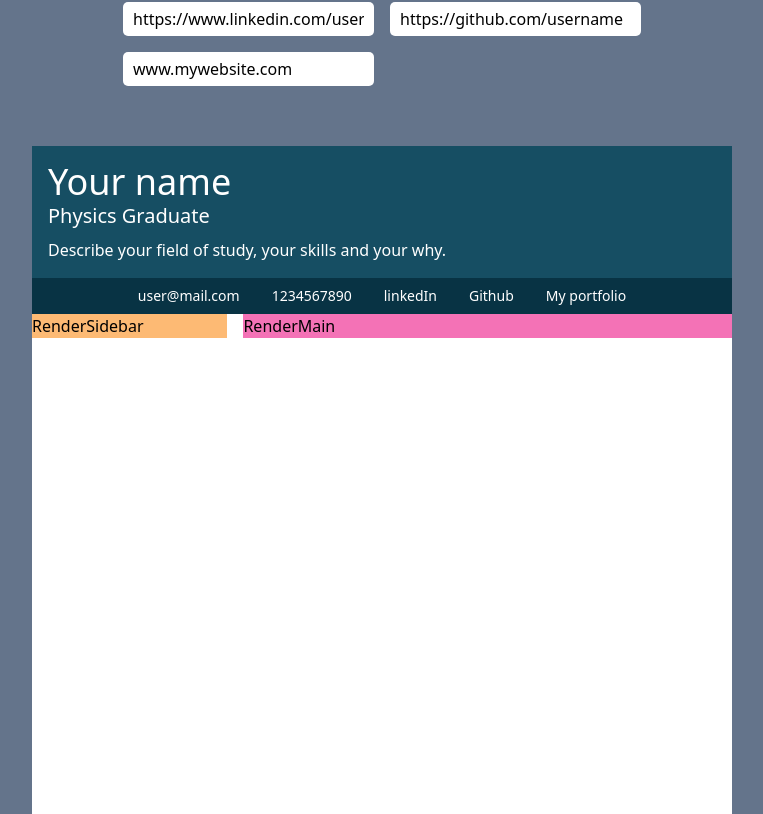
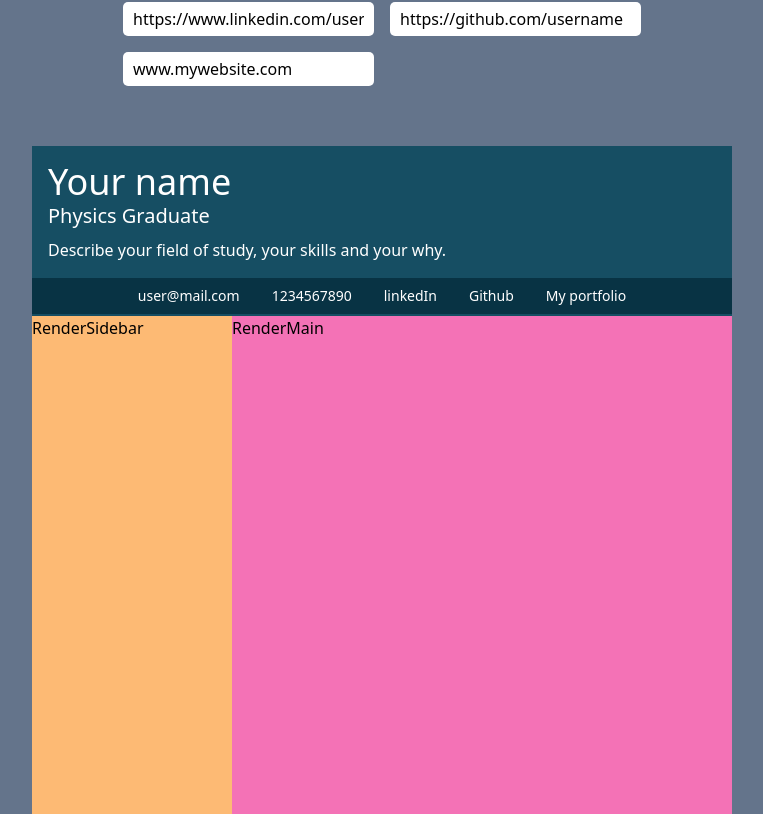
Before and after one commit to iaaron-xyz/cv-application, a React (Create React App) app: page / in a window 1280 px wide. Shown: the part 406-1220 px from the top of the page, without its empty margins (258-1021 px from the left). Built offline with nearby package versions, Linux system fonts and the light colour scheme.

Commit message:
make render sections fill the available space

```diff
--- a/src/index.css
+++ b/src/index.css
@@ -21,6 +21,9 @@
         min-width: 700px;
         max-width: 700px;
         min-height: 1020px;
+        max-height: 1020px;
+        display: grid;
+        grid-template-rows: 2fr 10fr;
     }
 
     /* Render section styles */
@@ -28,7 +31,6 @@
         display: grid;
         grid-template-columns: 2fr 5fr;
         grid-template-rows: auto;
-        gap: 1rem;
     }
 
     /* Form Styles */
```
